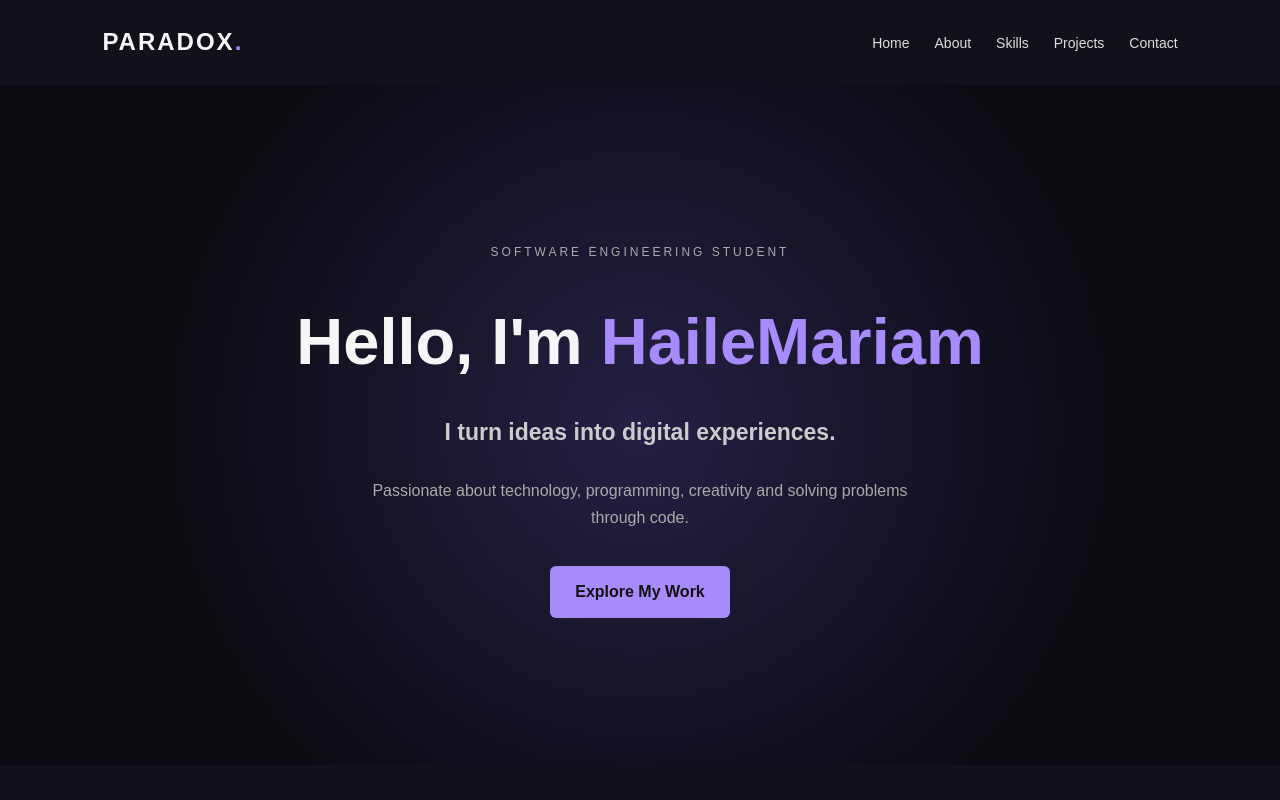
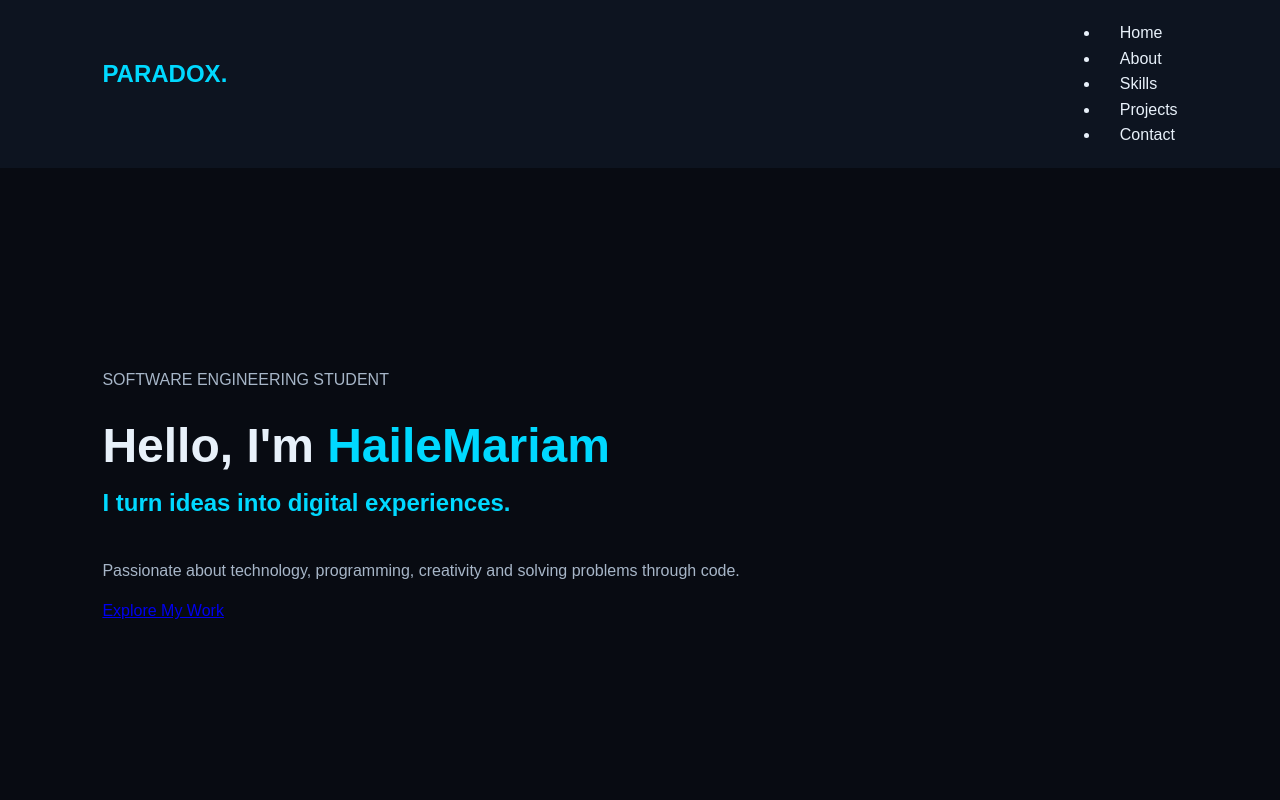
Before and after one commit to paradox2112/Portfolio, a plain HTML site: page index.html in a window 1280 px wide. Shown: the top 800 px of the page. Drawn offline with Linux system fonts and the light colour scheme.

Commit message:
Refactor CSS styles for improved layout and design

```diff
--- a/style.css
+++ b/style.css
@@ -1,173 +1,128 @@
-
 * {
   margin: 0;
   padding: 0;
   box-sizing: border-box;
+}
+
+html {
   scroll-behavior: smooth;
 }
 
 body {
-    background: #0b0b12;
-    color: #f5f5f5;
   font-family: Arial, sans-serif;
-    line-height: 1.7;
-}
-
-span {
-    color: #a78bfa;
+  background: #080B12;
+  color: #E8F1FA;
+  line-height: 1.6;
 }
 
 nav {
   display: flex;
   justify-content: space-between;
   align-items: center;
-    padding: 22px 8%;
-    background: #11111b;
+  padding: 20px 8%;
+  background: #0D1420;
   position: sticky;
   top: 0;
-    z-index: 10;
 }
 
 nav h2 {
-    letter-spacing: 2px;
-}
-
-nav ul {
-    display: flex;
-    gap: 25px;
-    list-style: none;
+  color: #00D9FF;
 }
 
 nav a {
-    color: #ddd;
+  color: #E8F1FA;
   text-decoration: none;
-    font-size: 14px;
+  margin-left: 20px;
 }
 
 nav a:hover {
-    color: #a78bfa;
+  color: #00D9FF;
 }
 
 section {
-    padding: 90px 10%;
-    text-align: center;
+  padding: 80px 8%;
 }
 
 .hero {
-    min-height: 85vh;
+  min-height: 80vh;
   display: flex;
   flex-direction: column;
   justify-content: center;
-    align-items: center;
-    background: radial-gradient(circle, #252044, #0b0b12 65%);
-}
-
-.tag {
-    color: #a78bfa;
-    letter-spacing: 3px;
-    font-size: 12px;
 }
 
 .hero h1 {
-    font-size: clamp(38px, 6vw, 65px);
+  font-size: 48px;
+}
+
+.hero span {
+  color: #00D9FF;
+}
+
+.hero p {
+  color: #A7B6C8;
   margin: 15px 0;
 }
 
-.hero h2 {
-    color: #ccc;
-    font-size: 23px;
-    margin-bottom: 15px;
+button {
+  background: #00D9FF;
+  color: #080B12;
+  border: none;
+  padding: 12px 25px;
+  border-radius: 6px;
+  cursor: pointer;
+  font-weight: bold;
 }
 
-.hero p {
-    max-width: 550px;
-    color: #aaa;
+button:hover {
+  background: #8CEEFF;
 }
 
-.btn {
-    display: inline-block;
-    background: #a78bfa;
-    color: #111;
-    padding: 12px 25px;
-    margin-top: 25px;
-    border-radius: 6px;
-    text-decoration: none;
-    font-weight: bold;
-    transition: 0.3s;
+h2 {
+  margin-bottom: 20px;
+  color: #00D9FF;
 }
 
-.btn:hover {
-    background: #c4b5fd;
-    transform: translateY(-4px);
+p {
+  color: #B7C5D6;
 }
 
-section h2 {
-    font-size: 35px;
-    margin-bottom: 25px;
-}
-
-section p {
-    color: #aaa;
-    max-width: 650px;
-    margin: 10px auto;
-}
-
-#about, #projects {
-    background: #11111b;
-}
-
-.cards {
+.skills, .projects {
   display: grid;
-    grid-template-columns: repeat(3, 1fr);
+  grid-template-columns: repeat(auto-fit, minmax(150px, 1fr));
   gap: 20px;
-    margin-top: 30px;
 }
 
 .card {
-    background: #191927;
-    padding: 30px 20px;
-    border: 1px solid #29293b;
+  background: #151D2B;
+  padding: 25px;
+  border: 1px solid #26364A;
   border-radius: 10px;
   transition: 0.3s;
 }
 
 .card:hover {
-    transform: translateY(-7px);
-    border-color: #a78bfa;
-}
-
-.card p {
-    font-size: 14px;
+  border-color: #00D9FF;
+  transform: translateY(-5px);
 }
 
 footer {
   text-align: center;
   padding: 25px;
-    background: #11111b;
-    border-top: 1px solid #29293b;
+  background: #0D1420;
+  color: #718096;
 }
 
-@media (max-width: 650px) {
+@media (max-width: 600px) {
   nav {
     flex-direction: column;
     gap: 15px;
   }
 
-    nav ul {
-        gap: 12px;
-        flex-wrap: wrap;
-        justify-content: center;
+  .hero h1 {
+    font-size: 34px;
   }
 
-    .cards {
-        grid-template-columns: 1fr;
-    }
-
-    section {
-        padding: 65px 7%;
-    }
-
-    .hero h2 {
-        font-size: 19px;
+  nav a {
+    margin: 0 8px;
   }
 }
```
Lines whose indentation alone changed are shown as unchanged.
